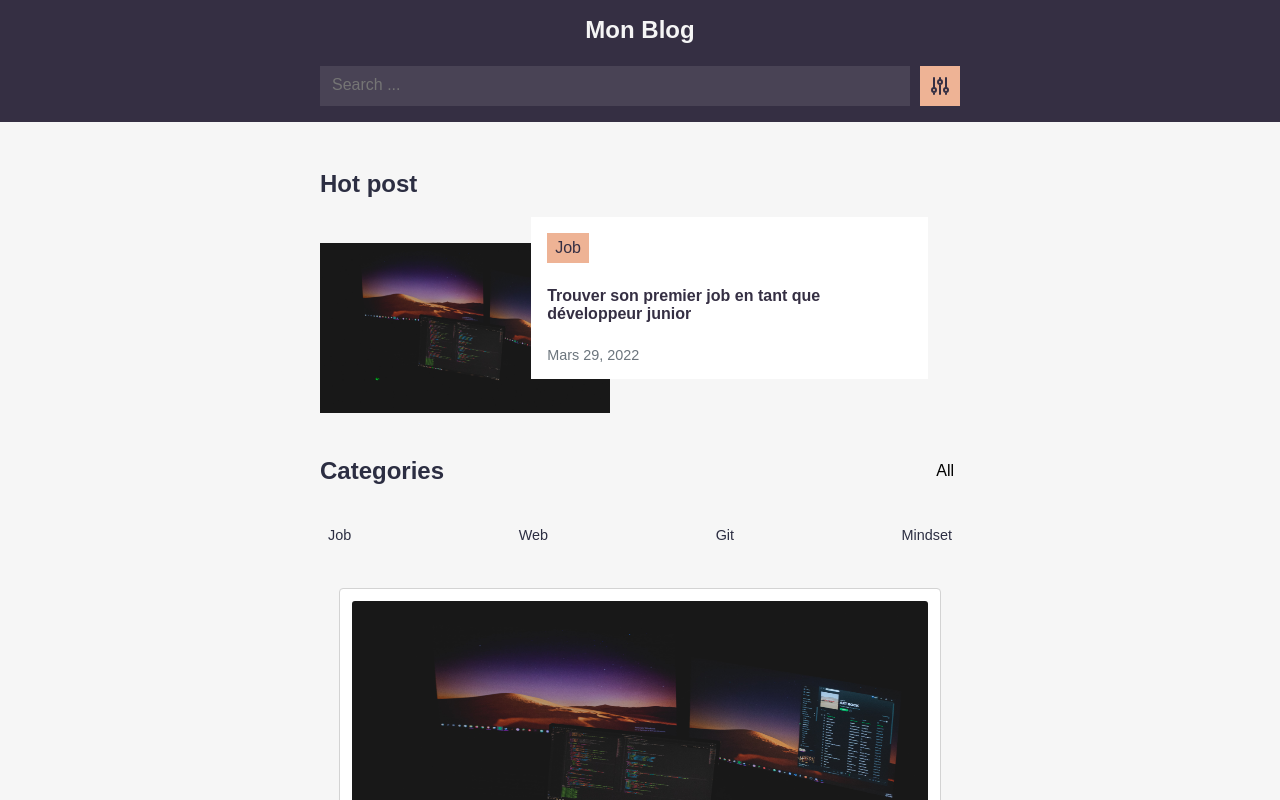
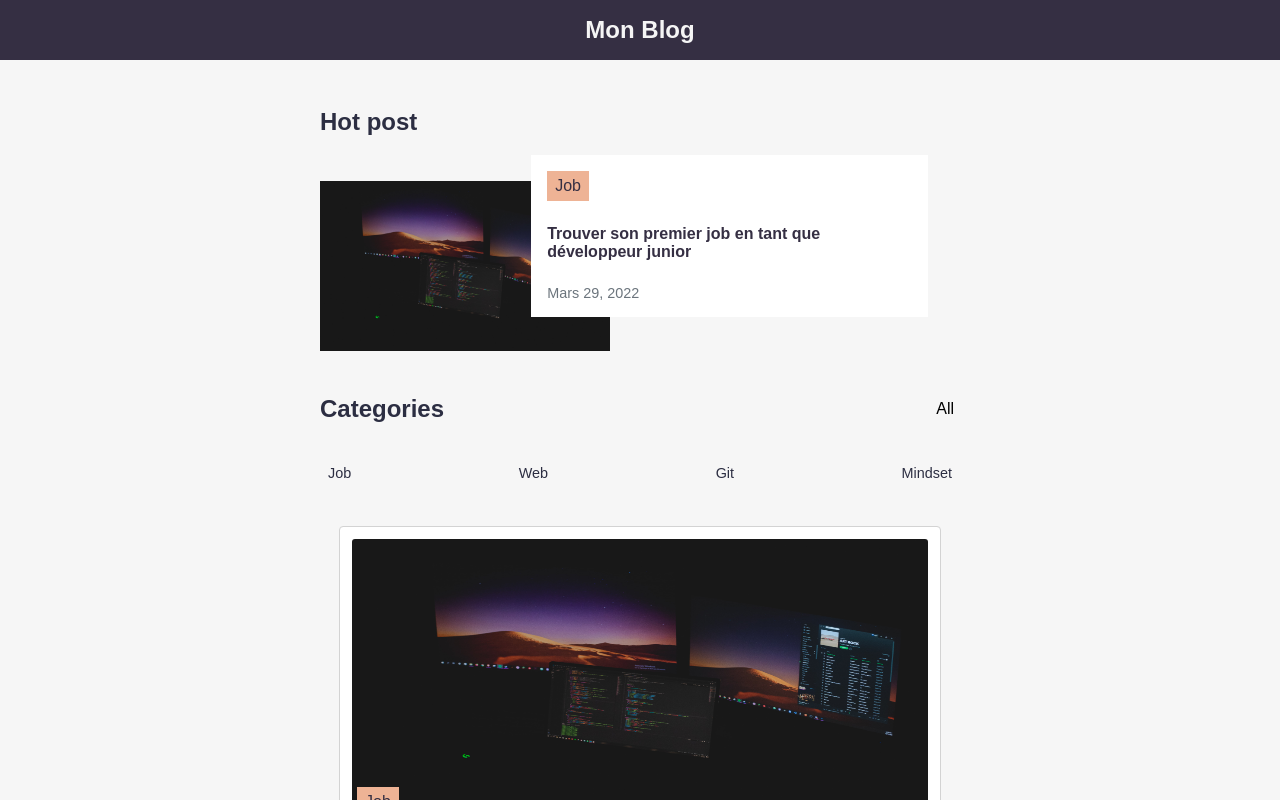
Before and after one commit to Celdama/nextjs-mdx-blog, a Next.js app: page / in a window 1280 px wide. Shown: the top 800 px of the page. Built offline with nearby package versions, Linux system fonts and the light colour scheme.

Commit message:
components/Nav/index: comment searchBar until is functionnal

```diff
--- a/components/Nav/index.js
+++ b/components/Nav/index.js
@@ -13,7 +13,7 @@ const Nav = () => {
             <p className='ms-5 pointer lead my-auto'>Bio</p>
           </Link> */}
         </NavTop>
-        <NavBottom>
+        {/* <NavBottom>
           <SearchBar type='text' placeholder='Search ...' />
           <svg
             className='filter'
@@ -29,7 +29,7 @@ const Nav = () => {
               d='M12 6V4m0 2a2 2 0 100 4m0-4a2 2 0 110 4m-6 8a2 2 0 100-4m0 4a2 2 0 110-4m0 4v2m0-6V4m6 6v10m6-2a2 2 0 100-4m0 4a2 2 0 110-4m0 4v2m0-6V4'
             />
           </svg>
-        </NavBottom>
+        </NavBottom> */}
       </div>
     </Wrapper>
   );
```
